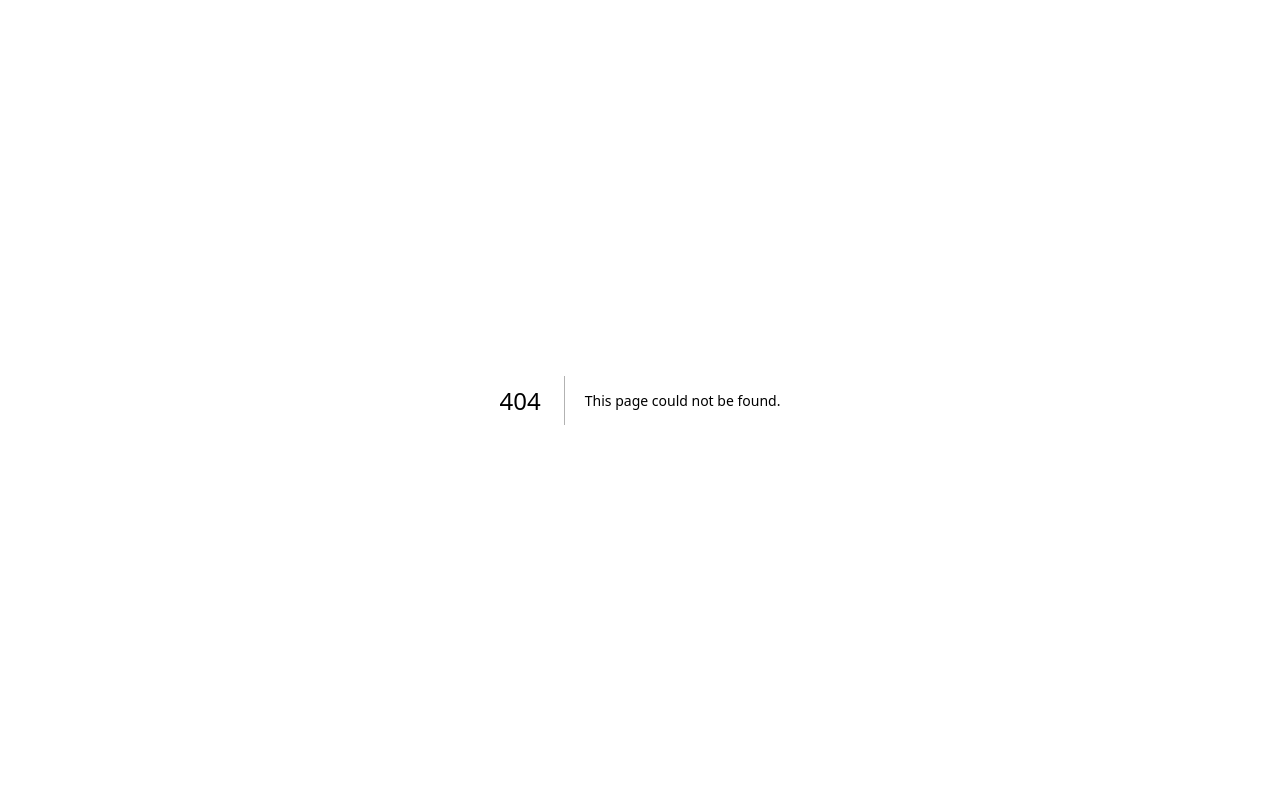
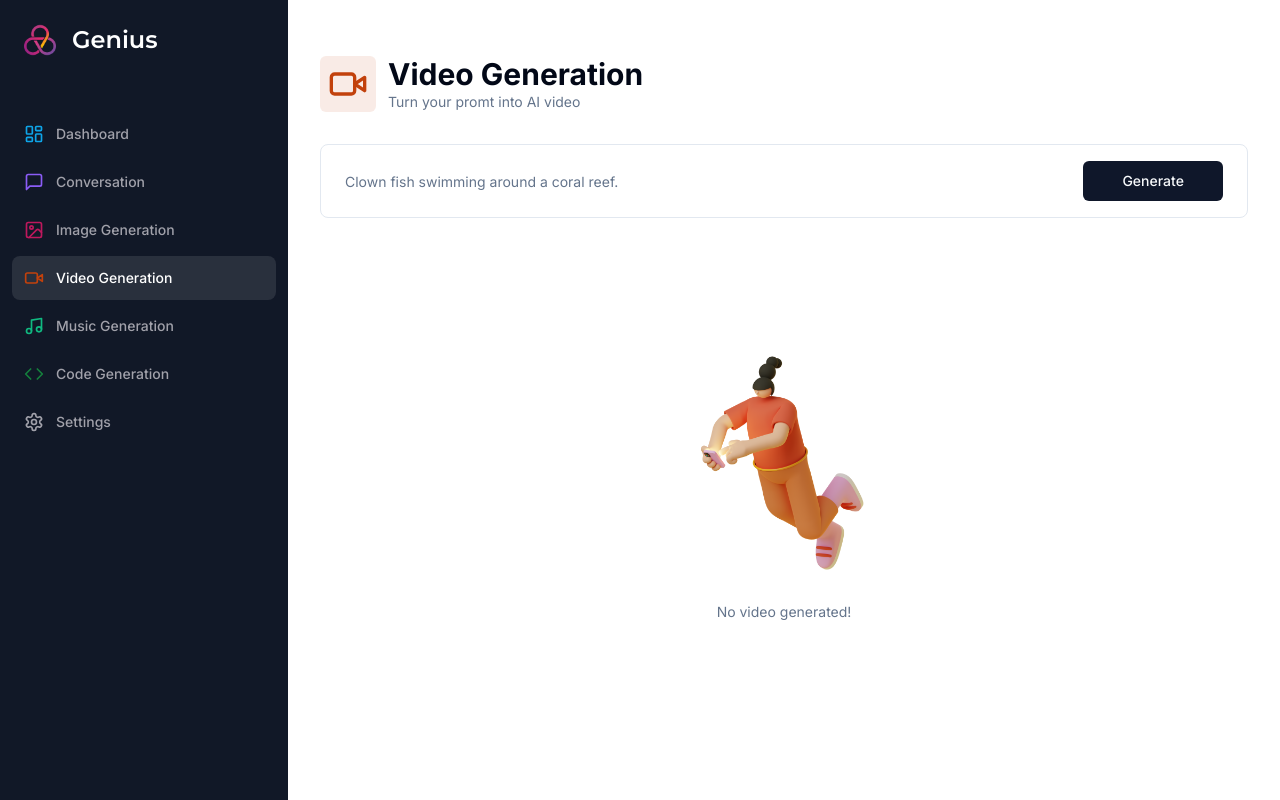
Before and after one commit to FahadAliSheikh/genius-sass, a Next.js app: page /video in a window 1280 px wide. Before the commit this address had no page. Built offline with nearby package versions, Linux system fonts and the light colour scheme.

Commit message:
video generation module added

```diff
--- /dev/null
+++ b/app/(dashboard)/(routes)/video/constants.ts
@@ -0,0 +1,5 @@
+import * as z from "zod";
+
+export const formSchema = z.object({
+  prompt: z.string().min(1, { message: "Prompt is required!" }),
+});
--- /dev/null
+++ b/app/(dashboard)/(routes)/video/page.tsx
@@ -0,0 +1,103 @@
+"use client";
+import axios from "axios";
+import * as z from "zod";
+import { Music, VideoIcon } from "lucide-react";
+import { Heading } from "@/components/Heading";
+import React, { useState } from "react";
+import { useForm } from "react-hook-form";
+import { zodResolver } from "@hookform/resolvers/zod";
+import { formSchema } from "./constants";
+import { Form, FormControl, FormField, FormItem } from "@/components/ui/form";
+import { Input } from "@/components/ui/input";
+import { Button } from "@/components/ui/button";
+import { useRouter } from "next/navigation";
+import { Empty } from "@/components/Empty";
+import { Loader } from "@/components/Loader";
+
+const VideoPage = () => {
+  const router = useRouter();
+  const [video, setvideo] = useState<string>();
+  const form = useForm<z.infer<typeof formSchema>>({
+    resolver: zodResolver(formSchema),
+    defaultValues: {
+      prompt: "",
+    },
+  });
+  const isLoading = form.formState.isSubmitting;
+  const onSubmit = async (values: z.infer<typeof formSchema>) => {
+    console.log(values);
+
+    try {
+      setvideo(undefined);
+      const response = await axios.post("/api/video", values);
+      setvideo(response.data[0]);
+      form.reset();
+    } catch (error: any) {
+      // TODO Open pro modal
+      console.log(error);
+    } finally {
+      router.refresh();
+    }
+  };
+  return (
+    <div>
+      <Heading
+        title="Video Generation"
+        description="Turn your promt into AI video"
+        icon={VideoIcon}
+        iconColor="text-orange-700"
+        bgColor="bg-orange-700/10"
+      />
+      <div className="px-4 lg:px-8">
+        <div>
+          <Form {...form}>
+            <form
+              onSubmit={form.handleSubmit(onSubmit)}
+              className="rounded-lg border w-full p-4 px-3 md:px-6 focus-within:shadow-sm grid grid-cols-12 gap-2"
+            >
+              <FormField
+                name="prompt"
+                render={({ field }) => (
+                  <FormItem className="col-span-12 lg:col-span-10">
+                    <FormControl className="m-0 p-0">
+                      <Input
+                        className="border-0  outline-none focus-visible:ring-0 focus-visible:ring-transparent"
+                        disabled={isLoading}
+                        placeholder="Clown fish swimming around a coral reef."
+                        {...field}
+                      />
+                    </FormControl>
+                  </FormItem>
+                )}
+              />
+              <Button
+                className="col-span-12 lg:col-span-2 w-full "
+                disabled={isLoading}
+              >
+                Generate
+              </Button>
+            </form>
+          </Form>
+        </div>
+        <div className="space-y-4 mt-4">
+          {isLoading && (
+            <div className="p-8 rounded-lg w-full flex items-center justify-between bg-muted">
+              <Loader />
+            </div>
+          )}
+          {!video && !isLoading && <Empty label="No video generated!" />}
+          {video && (
+            <video
+              controls
+              className="w-full  aspect-video mt-8 rounded-lg border bg-black"
+            >
+              <source src={video} />
+            </video>
+          )}
+        </div>
+      </div>
+    </div>
+  );
+};
+
+export default VideoPage;
--- /dev/null
+++ b/app/api/video/route.ts
@@ -0,0 +1,48 @@
+import { auth } from "@clerk/nextjs";
+import { NextResponse } from "next/server";
+import Replicate from "replicate";
+// import { checkSubscription } from "@/lib/subscription";
+// import { incrementApiLimit, checkApiLimit } from "@/lib/api-limit";
+
+const replicate = new Replicate({
+  auth: process.env.REPLICATE_API_TOKEN || "",
+});
+export async function POST(req: Request) {
+  try {
+    const { userId } = auth();
+    const body = await req.json();
+    const { prompt } = body;
+
+    if (!userId) {
+      return new NextResponse("Unauthorized", { status: 401 });
+    }
+
+    if (!prompt) {
+      return new NextResponse("Prompt is required", { status: 400 });
+    }
+
+    // const freeTrial = await checkApiLimit();
+    // const isPro = await checkSubscription();
+
+    // if (!freeTrial && !isPro) {
+    //   return new NextResponse("Free trial has expired. Please upgrade to pro.", { status: 403 });
+    // }
+
+    const response = await replicate.run(
+      "anotherjesse/zeroscope-v2-xl:9f747673945c62801b13b84701c783929c0ee784e4748ec062204894dda1a351",
+      {
+        input: {
+          prompt: prompt,
+        },
+      }
+    );
+    // if (!isPro) {
+    //   await incrementApiLimit();
+    // }
+
+    return NextResponse.json(response);
+  } catch (error) {
+    console.log("[VIDEO_ERROR]", error);
+    return new NextResponse("Internal Error", { status: 500 });
+  }
+}
```
